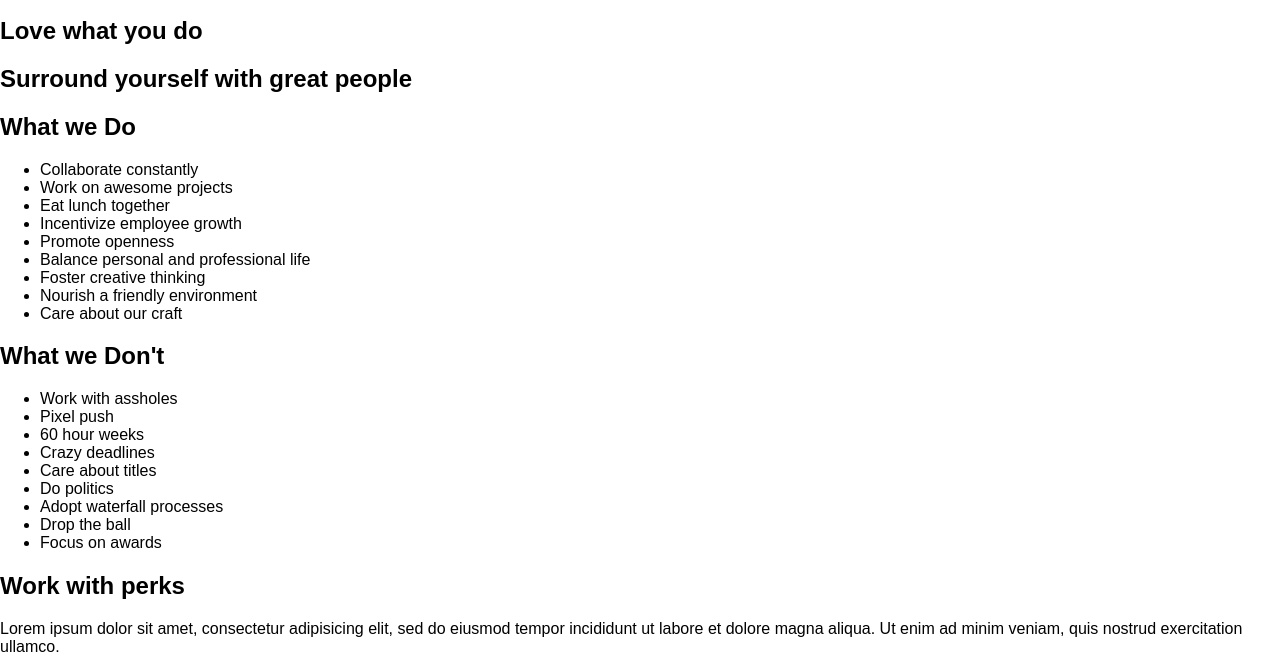
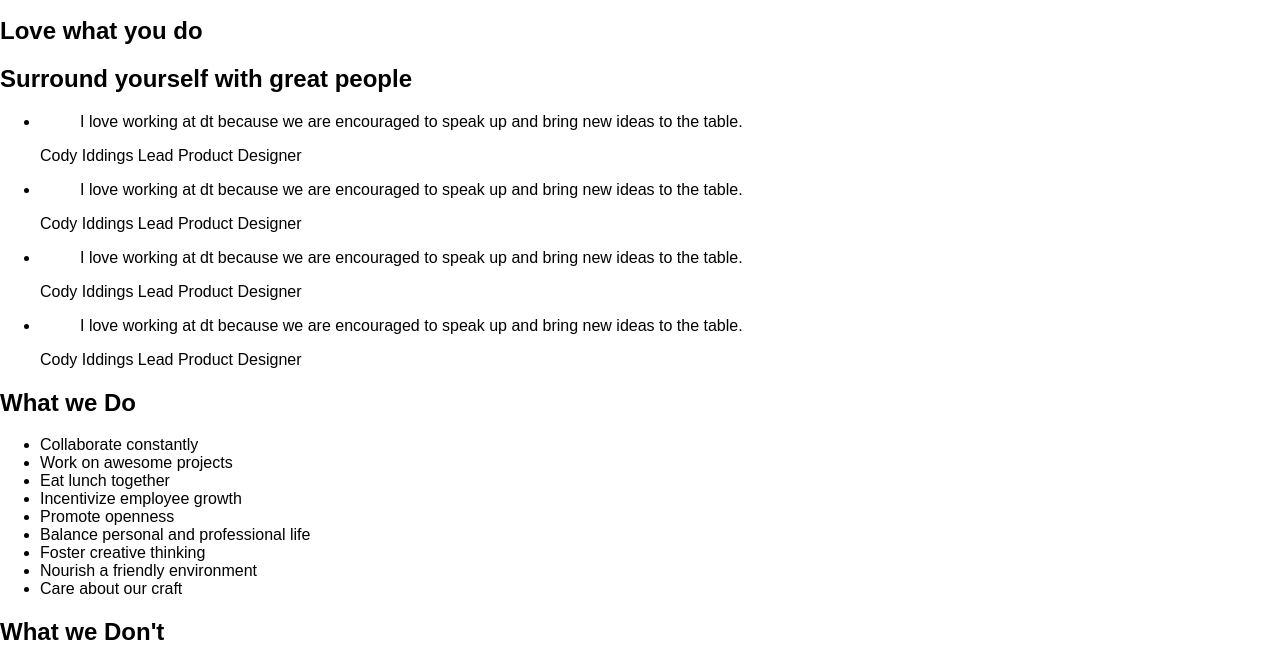
Before and after one commit to TheBrownSound/DT-SkillTest, a plain HTML site: page index.html in a window 1280 px wide. Shown: the part 137-800 px from the top of the page. Drawn offline with Linux system fonts and the light colour scheme.

Commit message:
Team quotes dummy markup

```diff
--- a/index.html
+++ b/index.html
@@ -16,8 +16,41 @@
   <section class="love">
     <h2>Love what you do</h2>
   </section>
-  <section class="quotes">
+  <section class="team">
     <h2>Surround yourself with great people</h2>
+    <ul class="quotes">
+      <li class="quote">
+        <blockquote>I love working at dt because we are encouraged to speak up and bring new ideas to the table.</blockquote>
+        <div class="author">
+          <span class="name">Cody Iddings</span>
+          <span class="title">Lead Product Designer</span>
+        </div>
+      </li>
+
+      <li class="quote">
+        <blockquote>I love working at dt because we are encouraged to speak up and bring new ideas to the table.</blockquote>
+        <div class="author">
+          <span class="name">Cody Iddings</span>
+          <span class="title">Lead Product Designer</span>
+        </div>
+      </li>
+
+      <li class="quote">
+        <blockquote>I love working at dt because we are encouraged to speak up and bring new ideas to the table.</blockquote>
+        <div class="author">
+          <span class="name">Cody Iddings</span>
+          <span class="title">Lead Product Designer</span>
+        </div>
+      </li>
+
+      <li class="quote">
+        <blockquote>I love working at dt because we are encouraged to speak up and bring new ideas to the table.</blockquote>
+        <div class="author">
+          <span class="name">Cody Iddings</span>
+          <span class="title">Lead Product Designer</span>
+        </div>
+      </li>
+    </ul>
   </section>
   <section class="details">
     <div class="dos">
```
